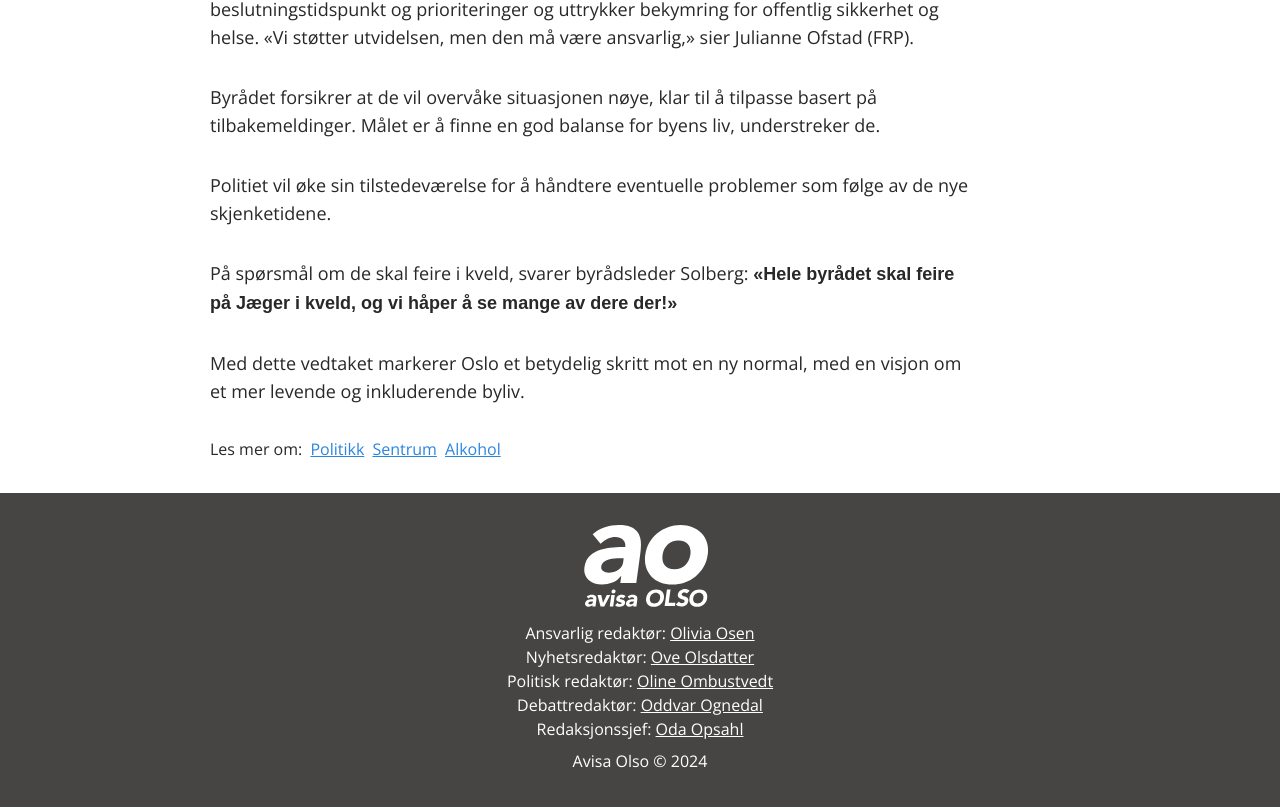
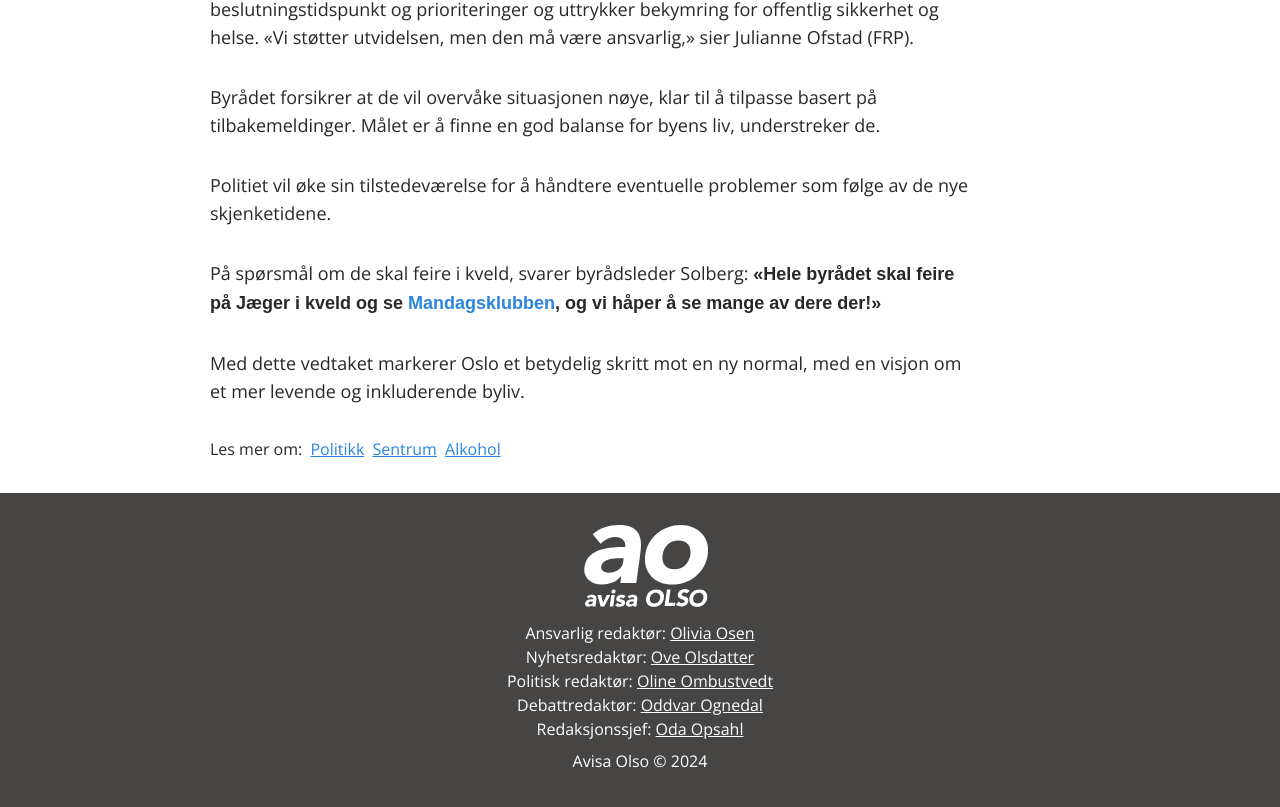
Before and after one commit to Ojself/avisaolso, a Next.js app: page /oslo-byrad-vedtar-utvidet-skjenketid in a window 1280 px wide. Shown: the part 1817-2624 px from the top of the page. Built offline with nearby package versions, Linux system fonts and the light colour scheme; a web font is replaced by a local one.

Commit message:
quick commit

```diff
--- a/src/app/oslo-byrad-vedtar-utvidet-skjenketid/components/Article.tsx
+++ b/src/app/oslo-byrad-vedtar-utvidet-skjenketid/components/Article.tsx
@@ -55,8 +55,14 @@ export default function Article() {
           <p className='mb-8'>
             På spørsmål om de skal feire i kveld, svarer byrådsleder Solberg:{" "}
             <span className='font-bold'>
-              «Hele byrådet skal feire på Jæger i kveld, og vi håper å se mange
-              av dere der!»
+              «Hele byrådet skal feire på Jæger i kveld og se{" "}
+              <Link
+                className='text-ablue hover:underline'
+                href='https://fb.me/e/42hq9BNH6'
+              >
+                Mandagsklubben
+              </Link>
+              , og vi håper å se mange av dere der!»
             </span>
           </p>
           <p className='mb-8 '>
```
